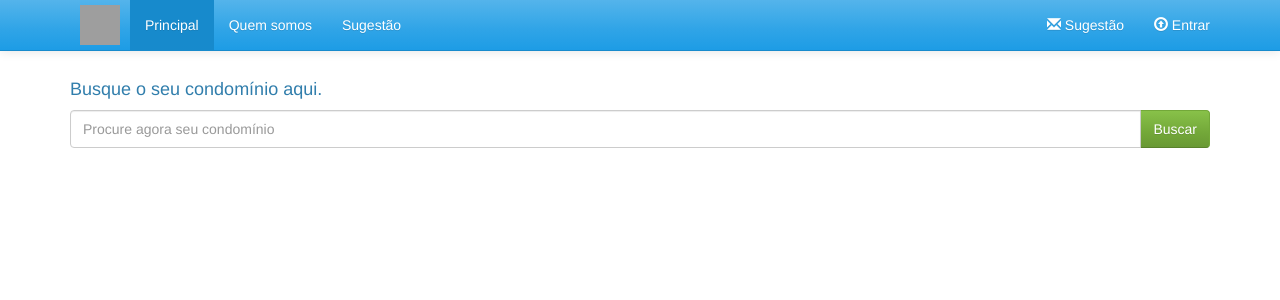
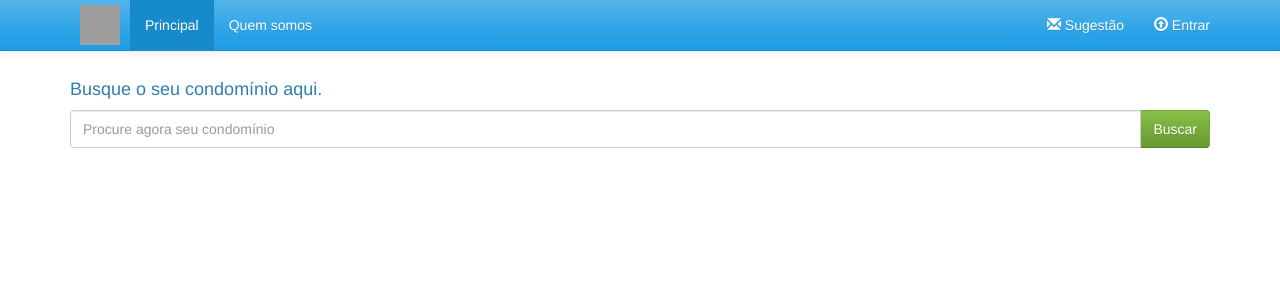
Before and after one commit to rogeriofalcone/condominio-digital, a PHP site: template app/views/index.html.twig in a window 1280 px wide. Shown: the top 300 px of the page. Run offline with PHP 8.4, Linux system fonts and the light colour scheme; the template is opened without the code that fills it, so the values that code supplies are empty; some libraries are stand-ins or nearby versions; grey boxes are pictures that could not be loaded.

Commit message:
Reclamacao cadastro

```diff
--- a/app/views/layout.html.twig
+++ b/app/views/layout.html.twig
@@ -61,7 +61,6 @@
             {% else %}
             <li {% if 'homepage' == active %}class="active"{% endif %}><a href="{{ path('homepage') }}"><i class="icon-home"></i> {{ 'Principal'|trans }}</a></li>
             <li><a href="#about">Quem somos</a></li>
-            <li><a href="#contact">Sugestão</a></li>
             {% endif %}
           </ul>
           <ul class="nav navbar-nav navbar-right">
```
